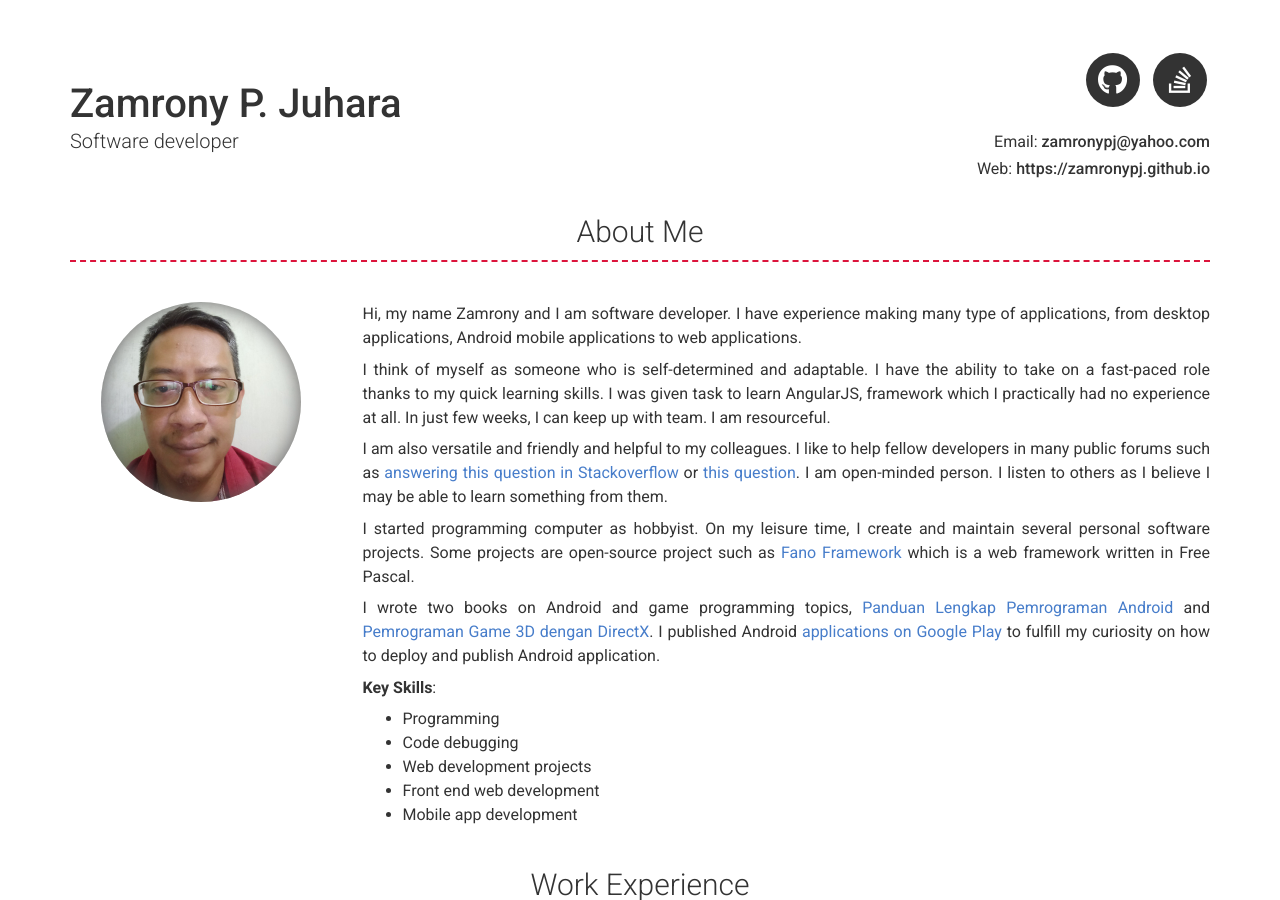
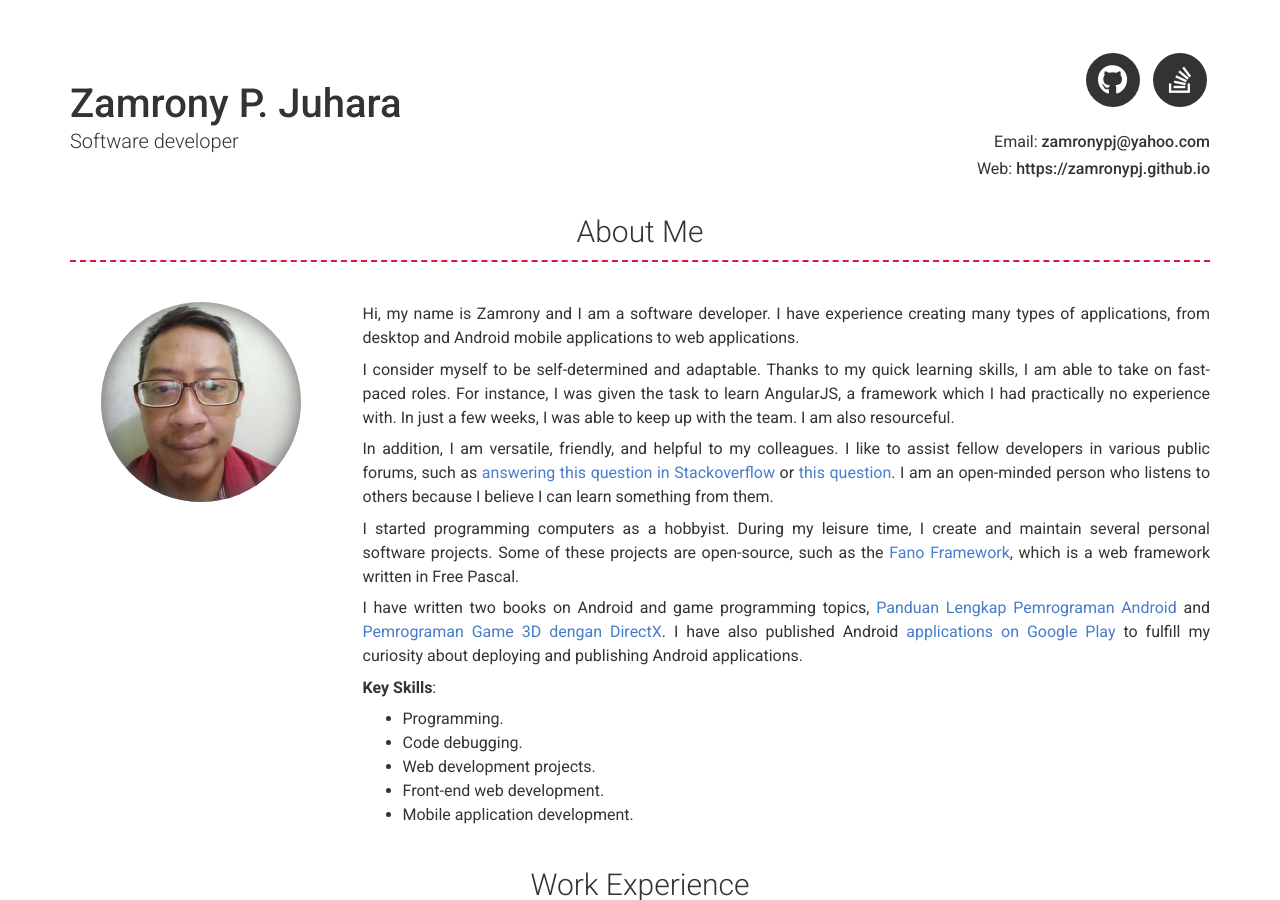
Before and after one commit to zamronypj/zamronypj.github.io, a Jekyll site: the page built from index.md, in a window 1280 px wide and 900 px high. Built offline with Jekyll 4.4.1, drawn with Linux system fonts in a browser that asks for light colours; nearby versions of some CDN libraries; a script that is not in the unit is left out.

Commit message:
Update _config.yml

```diff
--- a/_config.yml
+++ b/_config.yml
@@ -53,26 +53,23 @@ stackoverflow_username: "5855039"
 # about_title: About Me (Use this to override about section title)
 about_profile_image: /images/zpj400x400.jpg
 about_content: | # this will include new lines to allow paragraphs
-    Hi, my name Zamrony and I am software developer. I have experience making
-    many type of applications, from desktop applications, Android mobile applications to
-    web applications.
+    Hi, my name is Zamrony and I am a software developer. I have experience creating many types of applications, from desktop and Android mobile applications to web applications.
 
-    I think of myself as someone who is self-determined and adaptable. I have the ability to take on a fast-paced role thanks to my quick learning skills.
-    I was given task to learn AngularJS, framework which I practically had no experience at all. In just few weeks, I can keep up with team. I am resourceful.
+    I consider myself to be self-determined and adaptable. Thanks to my quick learning skills, I am able to take on fast-paced roles. For instance, I was given the task to learn AngularJS, a framework which I had practically no experience with. In just a few weeks, I was able to keep up with the team. I am also resourceful.
 
-    I am also versatile and friendly and helpful to my colleagues. I like to help fellow developers in many public forums such as [answering this question in Stackoverflow](https://stackoverflow.com/questions/14054122/associate-an-object-with-marker-google-map-v2/39122553#39122553) or [this question](https://stackoverflow.com/questions/48738176/constraintlayout-how-to-align-centers-of-two-views-vertically/48738272#48738272).
-    I am open-minded person. I listen to others as I believe I may be able to learn something from them.
+    In addition, I am versatile, friendly, and helpful to my colleagues. I like to assist fellow developers in various public forums, such as [answering this question in Stackoverflow](https://stackoverflow.com/questions/14054122/associate-an-object-with-marker-google-map-v2/39122553#39122553) or [this question](https://stackoverflow.com/questions/48738176/constraintlayout-how-to-align-centers-of-two-views-vertically/48738272#48738272).
+    I am an open-minded person who listens to others because I believe I can learn something from them.
 
-    I started programming computer as hobbyist. On my leisure time, I create and maintain several personal software projects. Some projects are open-source project such as [Fano Framework](https://fanoframework.github.io) which is a web framework written in Free Pascal.
+    I started programming computers as a hobbyist. During my leisure time, I create and maintain several personal software projects. Some of these projects are open-source, such as the [Fano Framework](https://fanoframework.github.io), which is a web framework written in Free Pascal.
 
-    I wrote two books on Android and game programming topics, [Panduan Lengkap Pemrograman Android](https://andipublisher.com/produk/detail/panduan-lengkap-pemrograman-android) and [Pemrograman Game 3D dengan DirectX](https://andipublisher.com/produk/detail/pemrograman-game-3d-dengan-directx). I published Android [applications on Google Play](https://play.google.com/store/apps/developer?id=juhara.com) to fulfill my curiosity on how to deploy and publish Android application.
+    I have written two books on Android and game programming topics, [Panduan Lengkap Pemrograman Android](https://andipublisher.com/produk/detail/panduan-lengkap-pemrograman-android) and [Pemrograman Game 3D dengan DirectX](https://andipublisher.com/produk/detail/pemrograman-game-3d-dengan-directx). I have also published Android [applications on Google Play](https://play.google.com/store/apps/developer?id=juhara.com) to fulfill my curiosity about deploying and publishing Android applications.
 
     **Key Skills**:
-    - Programming
-    - Code debugging
-    - Web development projects
-    - Front end web development
-    - Mobile app development
+    - Programming.
+    - Code debugging.
+    - Web development projects.
+    - Front-end web development.
+    - Mobile application development.
 about_content_print: | # this will include new lines to allow paragraphs
     Goal-oriented software developer brings strong commitment to collaboration and solutions-oriented problem-solving.
     Use various tools and libraries to develop custom-crafted, customer-focused software applications.
```
